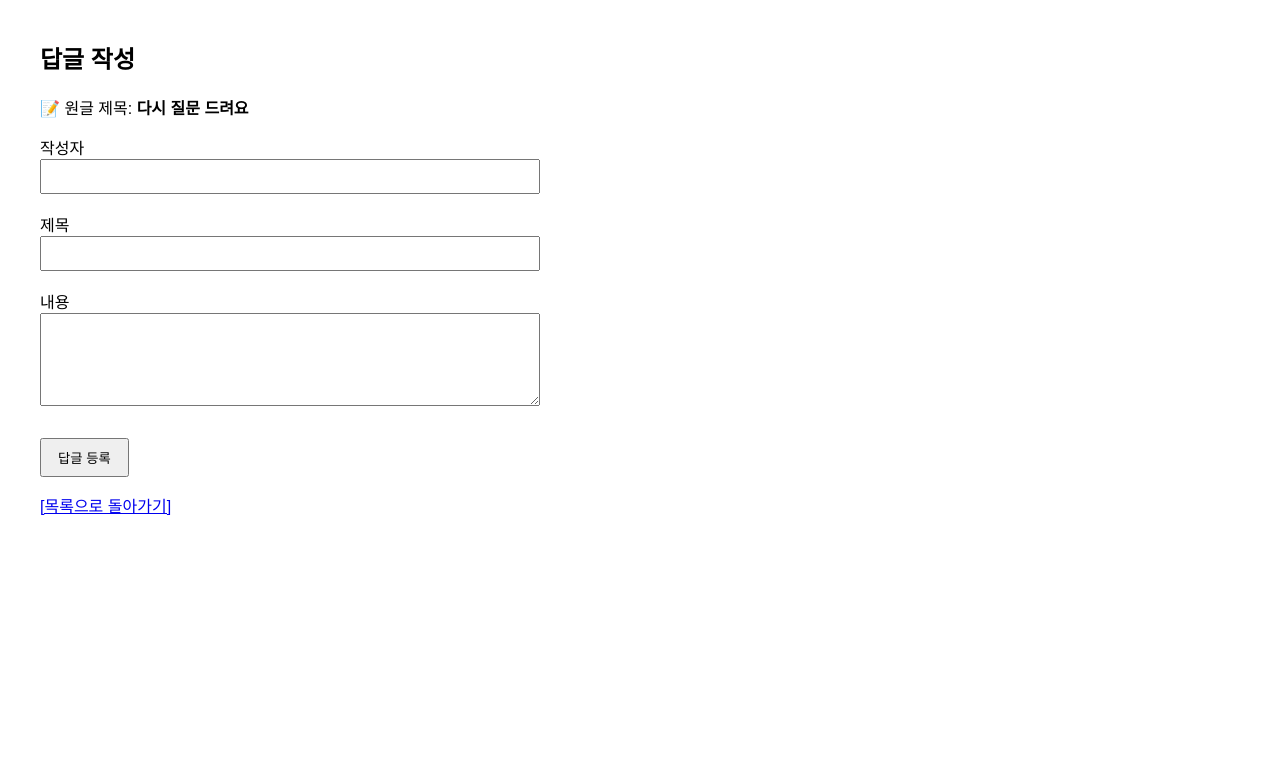
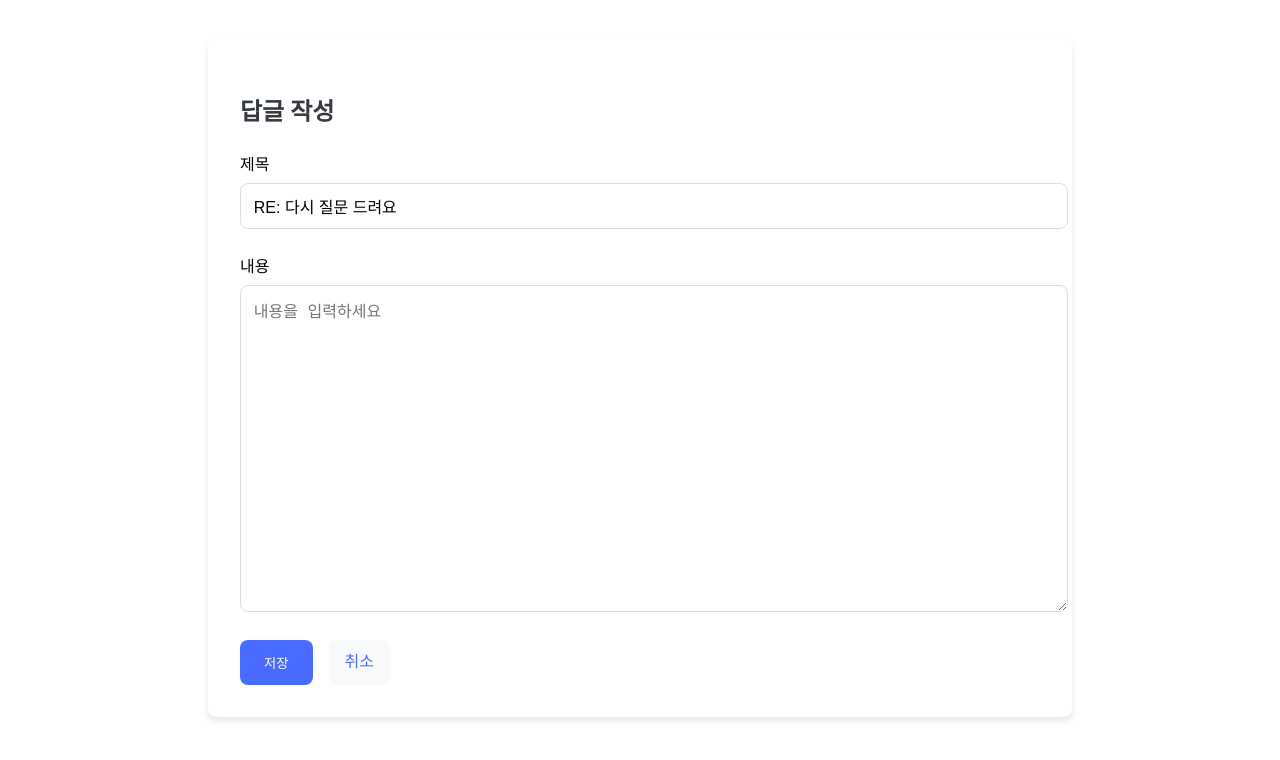
Before and after one commit to soyuniii/daitso, a Node server app: page /board/reply/3 in a window 1280 px wide. Shown: the top 760 px of the page. Run offline with Node 20, Linux system fonts and the light colour scheme; data comes from the database, SQL or seed files in the repository; both versions use the stored data as it was after the commit; some libraries are stand-ins or nearby versions.

Commit message:
reply 기능 구현

```diff
--- /dev/null
+++ b/public/stylesheets/board.css
@@ -0,0 +1,269 @@
+/* 공통 스타일 */
+:root {
+    --primary-color: #4a6bff;
+    --secondary-color: #f8f9fa;
+    --accent-color: #ff6b6b;
+    --dark-color: #343a40;
+    --light-color: #ffffff;
+    --text-color: #333333;
+    --border-radius: 8px;
+    --box-shadow: 0 4px 6px rgba(0, 0, 0, 0.1);
+  }
+
+  .board-container {
+    max-width: 1000px;
+    margin: 0 auto;
+    padding: 2rem;
+  }
+
+  .board-header {
+    display: flex;
+    justify-content: space-between;
+    align-items: center;
+    margin-bottom: 2rem;
+    padding-bottom: 1rem;
+    border-bottom: 1px solid #eee;
+  }
+
+  .board-title {
+    font-size: 2rem;
+    color: var(--dark-color);
+  }
+
+  .board-nav {
+    display: flex;
+    gap: 1rem;
+  }
+
+  .board-nav a {
+    text-decoration: none;
+    color: var(--primary-color);
+    font-weight: 500;
+  }
+
+  .board-nav a:hover {
+    text-decoration: underline;
+  }
+
+  /* 게시글 목록 스타일 */
+  .post-list {
+    list-style: none;
+    padding: 0;
+  }
+
+  .post-item {
+    padding: 1.5rem;
+    margin-bottom: 1rem;
+    background-color: var(--light-color);
+    border-radius: var(--border-radius);
+    box-shadow: var(--box-shadow);
+    transition: transform 0.3s;
+  }
+
+  .post-item:hover {
+    transform: translateY(-3px);
+  }
+
+  .post-item.reply {
+    margin-left: 3rem;
+    border-left: 3px solid var(--primary-color);
+    background-color: #f9f9f9;
+  }
+
+  .post-title {
+    font-size: 1.2rem;
+    font-weight: 600;
+    margin-bottom: 0.5rem;
+    color: var(--dark-color);
+  }
+
+  .post-title a {
+    text-decoration: none;
+    color: inherit;
+  }
+
+  .post-title a:hover {
+    color: var(--primary-color);
+  }
+
+  .post-meta {
+    display: flex;
+    gap: 1rem;
+    color: #666;
+    font-size: 0.9rem;
+    margin-bottom: 1rem;
+  }
+
+  .post-actions {
+    display: flex;
+    gap: 1rem;
+    margin-top: 1rem;
+  }
+
+  .post-actions a {
+    text-decoration: none;
+    color: #666;
+    font-size: 0.9rem;
+  }
+
+  .post-actions a:hover {
+    color: var(--primary-color);
+  }
+
+  /* 글 작성/수정 폼 스타일 */
+  .post-form {
+    max-width: 800px;
+    margin: 0 auto;
+  }
+
+  .form-title {
+    font-size: 1.5rem;
+    margin-bottom: 1.5rem;
+    color: var(--dark-color);
+  }
+
+  .form-group {
+    margin-bottom: 1.5rem;
+  }
+
+  .form-group label {
+    display: block;
+    margin-bottom: 0.5rem;
+    font-weight: 500;
+  }
+
+  .form-group input[type="text"],
+  .form-group textarea {
+    width: 100%;
+    padding: 0.8rem;
+    border: 1px solid #ddd;
+    border-radius: var(--border-radius);
+    font-size: 1rem;
+  }
+
+  .form-group textarea {
+    min-height: 300px;
+    resize: vertical;
+  }
+
+  .file-input {
+    margin-top: 1rem;
+  }
+
+  .form-actions {
+    display: flex;
+    gap: 1rem;
+    margin-top: 1.5rem;
+  }
+
+  .btn {
+    padding: 0.8rem 1.5rem;
+    border: none;
+    border-radius: var(--border-radius);
+    font-weight: 500;
+    cursor: pointer;
+    transition: all 0.3s;
+  }
+
+  .btn-primary {
+    background-color: var(--primary-color);
+    color: white;
+  }
+
+  .btn-primary:hover {
+    background-color: #3a56d4;
+  }
+
+  .btn-secondary {
+    background-color: #f0f0f0;
+    color: var(--text-color);
+  }
+
+  .btn-secondary:hover {
+    background-color: #e0e0e0;
+  }
+
+  .back-link {
+    display: inline-block;
+    margin-top: 1.5rem;
+    color: #666;
+    text-decoration: none;
+  }
+
+  .back-link:hover {
+    color: var(--primary-color);
+  }
+
+  /* 첨부파일 표시 스타일 */
+  .attachment {
+    margin-top: 1rem;
+    padding: 0.5rem;
+    background-color: #f5f5f5;
+    border-radius: var(--border-radius);
+    display: inline-flex;
+    align-items: center;
+    gap: 0.5rem;
+  }
+
+  .attachment a {
+    color: var(--primary-color);
+    text-decoration: none;
+  }
+
+  .attachment a:hover {
+    text-decoration: underline;
+  }
+
+  /* 반응형 디자인 */
+  @media (max-width: 768px) {
+    .board-container {
+      padding: 1rem;
+    }
+
+    .post-item.reply {
+      margin-left: 1.5rem;
+    }
+
+    .post-meta {
+      flex-direction: column;
+      gap: 0.3rem;
+    }
+  }
+/* 게시글 상세 보기 스타일 */
+.post-form {
+    background-color: var(--light-color);
+    padding: 2rem;
+    border-radius: var(--border-radius);
+    box-shadow: var(--box-shadow);
+  }
+
+  .post-form .form-group p {
+    font-size: 1.1rem;
+    line-height: 1.6;
+    color: var(--text-color);
+    white-space: pre-wrap;
+  }
+
+  .post-form .form-group p:last-child {
+    font-size: 0.9rem;
+    color: #777;
+    margin-top: 1.2rem;
+    border-top: 1px solid #eee;
+    padding-top: 1rem;
+  }
+
+  .post-form .form-actions a {
+    display: inline-block;
+    padding: 0.5rem 1rem;
+    background-color: var(--secondary-color);
+    color: var(--primary-color);
+    border-radius: var(--border-radius);
+    text-decoration: none;
+    font-weight: 500;
+    transition: background-color 0.2s ease;
+  }
+
+  .post-form .form-actions a:hover {
+    background-color: #e2e6ea;
+    color: var(--dark-color);
+  }
--- a/routes/board.js
+++ b/routes/board.js
@@ -36,20 +36,6 @@ router.get('/new', (req, res) => {
     res.render('post', {post: null, parentId: null });
 });
 
-// 글쓰기 처리
-// router.post('/new', (req, res) => {
-//     const { title, content, parent_id } = req.body;
-//     const author = req.session.user?.username || '익명';
-//
-//     db.run(
-//         'INSERT INTO posts (title, content, parent_id, author) VALUES (?, ?, ?, ?)',
-//         [title, content, parent_id || null, author],
-//         function (err) {
-//             if (err) return res.send('작성 실패');
-//             res.redirect('/board');
-//         }
-//     );
-// });
 
 //글쓰기 처리 + 파일 업로드
 
@@ -118,13 +104,14 @@ router.get('/reply/:id', (req, res) => {
     const parentId = req.params.id;
     db.get("SELECT title FROM posts WHERE id = ?", [parentId], (err, row) => {
         if (err || !row) return res.send("원글 없음");
-        res.render('reply', { parentId, parentTitle: row.title });
+        res.render('post', { post: null, parentId, parentTitle: row.title, session: req.session });
     });
 });
 
 // 댓글 달기 post
 router.post('/create', (req, res) => {
     const { author, title, content, parent_id } = req.body;
+    console.log('답글 데이터:', { author, title, content, parent_id });
     db.run(
         'INSERT INTO posts (author, title, content, parent_id) VALUES (?, ?, ?, ?)',
         [author, title, content, parent_id || null],
@@ -140,13 +127,14 @@ router.post('/create', (req, res) => {
 router.get('/edit/:id', (req, res) => {
     db.get('SELECT * FROM posts WHERE id = ?', [req.params.id], (err, post) => {
         if (err || !post) return res.send('글 없음');
-        res.render('post', { post });
+        res.render('post',{ post })
     });
 });
 
 // 수정 처리
-router.post('/edit/:id', (req, res) => {
+router.post('/edit/:id', upload.single('attachment'), (req, res) => {
     const { title, content } = req.body;
+    //const postId = req.params.id;
     db.run(
         'UPDATE posts SET title = ?, content = ? WHERE id = ?',
         [title, content, req.params.id],
--- a/views/post.ejs
+++ b/views/post.ejs
@@ -1,51 +1,37 @@
-<!--
-<h2><%= post ? '글 수정' : (parentId ? '답글 작성' : '새 글 작성') %></h2>
-<form action="<%= post ? '/board/edit/' + post.id : '/board/new' %>" method="post">
-    <input type="hidden" name="parent_id" value="<%= post ? post.parent_id : parentId %>">
-    <input type="text" name="title" placeholder="제목" value="<%= post?.title || '' %>" required><br>
-    <textarea name="content" placeholder="내용"><%= post?.content || '' %></textarea><br>
-    <button type="submit">저장</button>
-</form>
--->
 <!DOCTYPE html>
 <html lang="ko">
 <head>
   <meta charset="UTF-8">
+  <meta name="viewport" content="width=device-width, initial-scale=1.0">
   <title><%= post ? '글 수정' : (parentId ? '답글 작성' : '새 글 작성') %></title>
-  <style>
-    body {
-      font-family: Arial, sans-serif;
-      margin: 40px;
-    }
-    input[type="text"], textarea {
-      width: 100%;
-      margin-bottom: 15px;
-      padding: 8px;
-      font-size: 1em;
-    }
-    button {
-      padding: 8px 16px;
-      font-size: 1em;
-    }
-  </style>
+  <link rel="stylesheet" href="/stylesheets/board.css">
 </head>
 <body>
+  <div class="board-container">
+    <div class="post-form">
+      <h2 class="form-title"><%= post ? '글 수정' : (parentId ? '답글 작성' : '새 글 작성') %></h2>
 
-  <h2><%= post ? '글 수정' : (parentId ? '답글 작성' : '새 글 작성') %></h2>
+      <form action="<%= post ? '/board/edit/' + post.id : (parentId ? '/board/create' : '/board/new') %>"  method="post">
+        <input type="hidden" name="parent_id" value="<%= post ? post.parent_id : parentId %>">
+        <input type="hidden" name="author" value="<%= session?.user?.username || '익명' %>">
 
-  <form action="<%= post ? '/board/edit/' + post.id : '/board/new' %>" method="post" enctype="multipart/form-data">
-    <input type="hidden" name="parent_id" value="<%= post ? post.parent_id : parentId %>">
+        <div class="form-group">
+          <label for="title">제목</label>
+          <input type="text" id="title" name="title" placeholder="제목을 입력하세요"
+                value="<%= post?.title || (parentTitle ? 'RE: ' + parentTitle : '') %>" required>
+        </div>
 
-    <label for="title">제목</label><br>
-    <input type="text" id="title" name="title" placeholder="제목" value="<%= post?.title || '' %>" required><br>
+        <div class="form-group">
+          <label for="content">내용</label>
+          <textarea id="content" name="content" placeholder="내용을 입력하세요" required><%= post?.content || '' %></textarea>
+        </div>
 
-    <label for="content">내용</label><br>
-    <textarea id="content" name="content" placeholder="내용" rows="8"><%= post?.content || '' %></textarea><br>
-    <input type="file" name="attachment">
-    <button type="submit">저장</button>
-  </form>
-
-  <p><a href="/board">← 게시판으로 돌아가기</a></p>
-
+        <div class="form-actions">
+          <button type="submit" class="btn btn-primary">저장</button>
+          <a href="/board" class="btn btn-secondary">취소</a>
+        </div>
+      </form>
+    </div>
+  </div>
 </body>
 </html>
--- a/views/reply.ejs
+++ /dev/null
@@ -1,66 +0,0 @@
-<!--
-<h2>답글 작성</h2>
-<p>📝 원글 제목: <strong><%= parentTitle %></strong></p>
-<form action="/create" method="POST">
-  <input type="hidden" name="parent_id" value="<%= parentId %>">
-  <label>작성자</label><br>
-  <input type="text" name="author" required><br><br>
-  <label>제목</label><br>
-  <input type="text" name="title" required><br><br>
-
-  <label>내용</label><br>
-  <textarea name="content" rows="5" cols="50" required></textarea><br><br>
-
-  <button type="submit">답글 등록</button>
-</form>
--->
-
-<!DOCTYPE html>
-<html lang="ko">
-<head>
-  <meta charset="UTF-8">
-  <title>답글 작성</title>
-  <style>
-    body {
-      font-family: Arial, sans-serif;
-      margin: 40px;
-    }
-    form {
-      width: 500px;
-    }
-    input[type="text"], textarea {
-      width: 100%;
-      padding: 8px;
-      box-sizing: border-box;
-    }
-    button {
-      padding: 8px 16px;
-      margin-top: 10px;
-    }
-  </style>
-</head>
-<body>
-
-  <h2>답글 작성</h2>
-  <p>📝 원글 제목: <strong><%= parentTitle %></strong></p>
-
-  <form action="/create" method="POST">
-    <!-- 부모 글 ID를 숨겨서 서버에 전달 -->
-    <input type="hidden" name="parent_id" value="<%= parentId %>">
-
-    <label for="author">작성자</label><br>
-    <input type="text" id="author" name="author" required><br><br>
-
-    <label for="title">제목</label><br>
-    <input type="text" id="title" name="title" required><br><br>
-
-    <label for="content">내용</label><br>
-    <textarea id="content" name="content" rows="5" required></textarea><br><br>
-
-    <button type="submit">답글 등록</button>
-  </form>
-
-  <p><a href="/board">[목록으로 돌아가기]</a></p>
-
-</body>
-</html>
```
Also changed, not shown: views/board.ejs (+24 -50 lines), views/detail.ejs (+16 -46 lines), views/notice.ejs (added, +22 -0 lines), db/database.sqlite, 2 other files.
